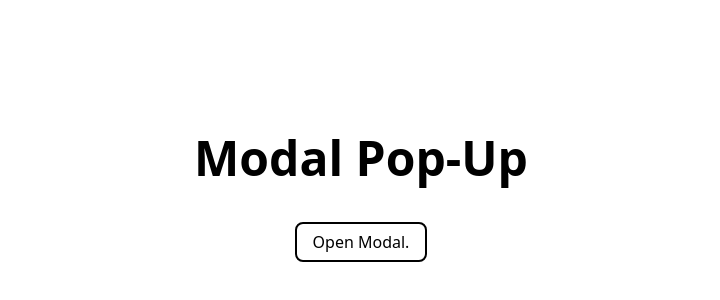
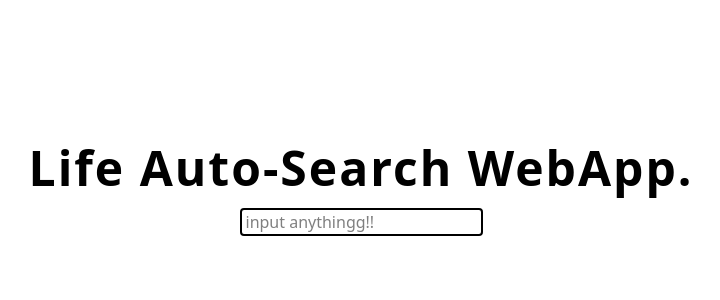
Before and after one commit to JOma6969/react-tsx-projs, a React (Vite) app: page / in a window 1280 px wide. Shown: the part 202-502 px from the top of the page, without its empty margins (279-999 px from the left). Built offline with nearby package versions, Linux system fonts and the light colour scheme.

Commit message:
Live search suggest and add

```diff
--- a/src/App.tsx
+++ b/src/App.tsx
@@ -5,8 +5,9 @@
 // import LoadMoreProducts from "./components/LoadMoreProducts"
 // import LightDarkTheme from "./components/LightDarkTheme"
 // import QrGen from "./components/QrGen"
+// import ModalPopUp from "./components/ModalPopUp"
 
-import ModalPopUp from "./components/ModalPopUp"
+import AutocompleteSearch from "./components/AutocompleteSearch"
 
 
 const App = () => {
@@ -19,7 +20,8 @@ const App = () => {
       {/* <LoadMoreProducts /> */}
       {/* <LightDarkTheme /> */}
       {/* <QrGen /> */}
-      <ModalPopUp />
+      {/* <ModalPopUp /> */}
+      <AutocompleteSearch />
     </div>
   )
 }
--- /dev/null
+++ b/src/components/AutocompleteSearch.tsx
@@ -0,0 +1,55 @@
+import { useRef, useState } from "react";
+
+const AutocompleteSearch = () => {
+  const DummyUsersArr: string[] = [
+    "John Doe",
+    "Joseph Cambell",
+    "Judicial Jerry",
+    "Marry Will-Mitchelle",
+    "Joose Sparkle-tooth",
+  ];
+
+  const [inpVal, setInpVal] = useState<string>("");
+  const [shouldShow, setShouldShow] = useState<boolean>(false);
+  const inpRef = useRef<HTMLInputElement>(null);
+
+  return (
+    <div className="flex flex-col items-center w-full justify-center h-screen">
+      <h1 className="text-2xl text-center tracking-[2px] font-bold lg:text-5xl">Life Auto-Search WebApp.</h1>
+
+      <input
+        type="text"
+        placeholder="input anythingg!!"
+        className="outline-none border-2 px-1 rounded-sm my-4"
+        value={inpVal}
+        onChange={(e: React.ChangeEvent<HTMLInputElement>) =>
+          setInpVal(e.target.value)
+        }
+        ref={inpRef}
+        onFocus={() => setShouldShow(true)}
+        onBlur={() => setShouldShow(false)}
+      />
+
+      <div>
+        <div className="w-screen">
+          {shouldShow && DummyUsersArr.filter((item) =>
+              item.toLowerCase().startsWith(inpVal.toLowerCase())
+            ).map((item, i) => (
+              <p
+                onMouseDown={() => {
+                  setInpVal(item);
+                  setShouldShow(false);
+                }}
+                className="cursor-pointer w-[90%] py-1.5 mx-auto rounded-sm sm:w-[500px] bg-black text-white mb-2 text-center"
+                key={i}
+              >
+                {item}
+              </p>
+            ))}
+        </div>
+      </div>
+    </div>
+  );
+};
+
+export default AutocompleteSearch;
```
